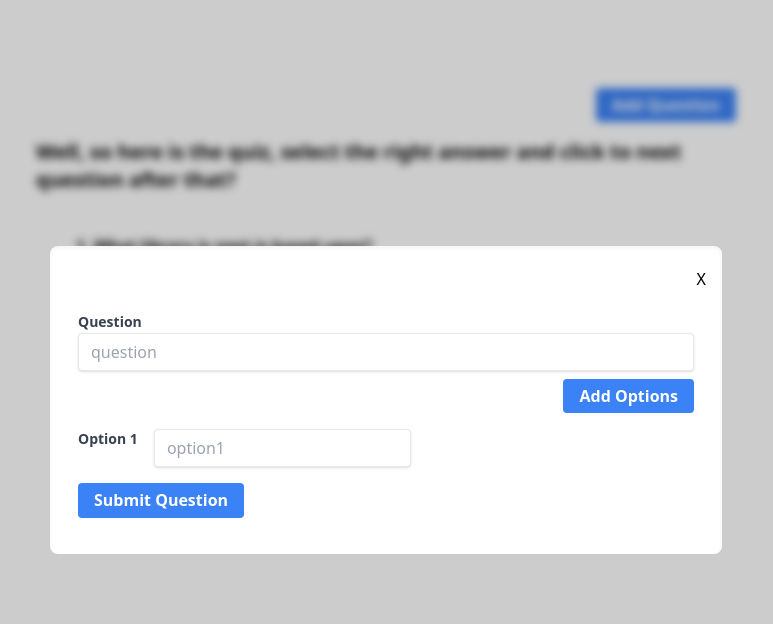
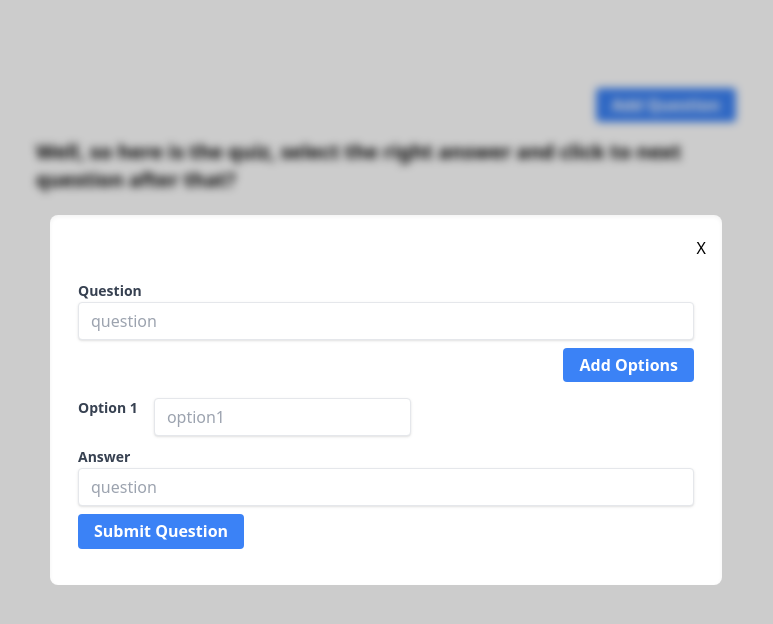
Before and after one commit to priyasharma27021992/react-quiz-generator-, a React (Vite) app: page / in a window 1280 px wide. Both pictures are taken after a click on the button "Add Question". Shown: the top 624 px of the page, without its empty margins (254-1027 px from the left). Built offline with nearby package versions, Linux system fonts and the light colour scheme.

Commit message:
added answer

```diff
--- a/src/components/AddQuestion/AddQuestionForm.tsx
+++ b/src/components/AddQuestion/AddQuestionForm.tsx
@@ -99,6 +99,19 @@ const AddQuestionForm = () => {
               );
             })}
           </div>
+          <div>
+            <label className="mr-2 text-gray-700 text-sm font-bold mb-2">
+              Answer
+            </label>
+            <input
+              name="question"
+              type="textarea"
+              id="question"
+              required
+              placeholder="question"
+              className="shadow appearance-none border rounded w-full py-2 px-3 text-gray-700 leading-tight focus:outline-none focus:shadow-outline"
+            />
+          </div>
           <Button btnName="Submit Question" type="submit"></Button>
         </form>
       </Modal>
```
